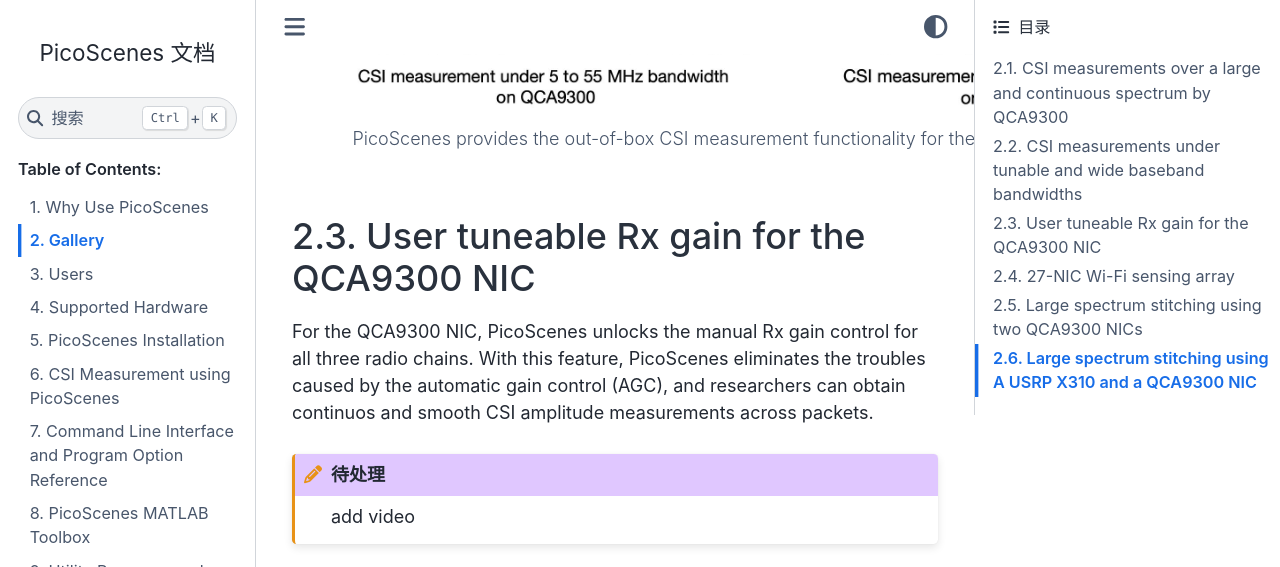
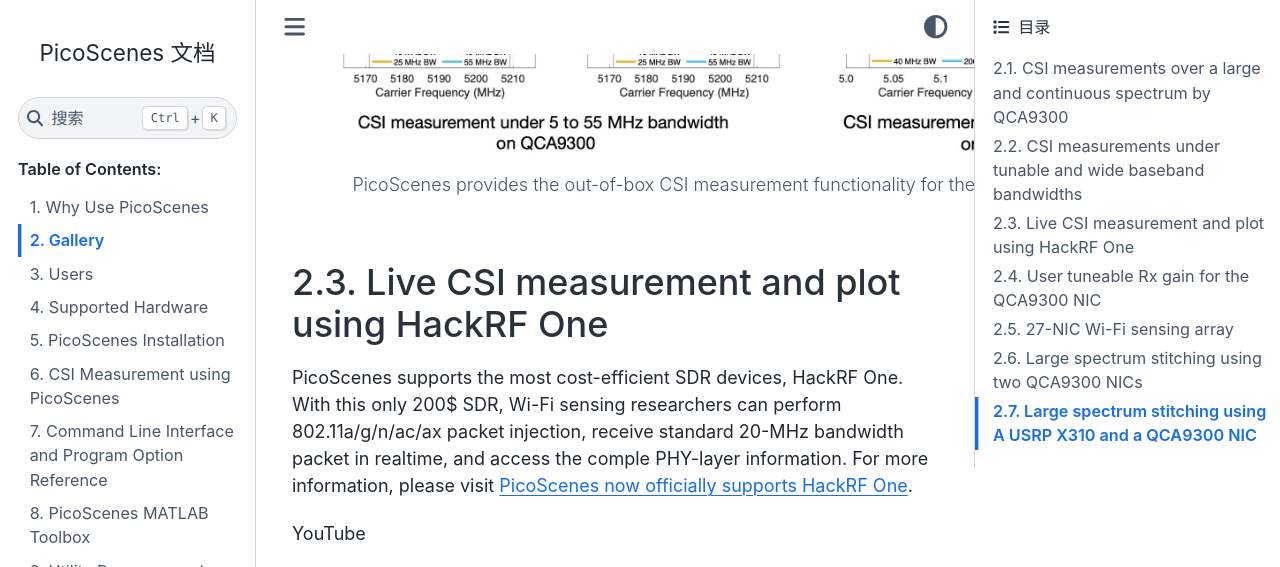
Before and after one commit to wifisensing/PicoScenes-Manual, a Sphinx documentation site: the page built from source/gallery.rst, in a window 1280 px wide and 1400 px high, scrolled down 1723 px. Shown: the top 567 px of the window. Built offline with Sphinx 7.4.7 and the Sphinx Book theme 1.1.4, drawn with Linux system fonts in a browser that asks for light colours; some of the changed text lies outside the part shown; grey boxes are pictures that could not be loaded.

Commit message:
add hackrf one demo

```diff
--- a/source/gallery.rst
+++ b/source/gallery.rst
@@ -1,6 +1,7 @@
 Gallery
 ===================
 
+This pages shows some of most highlighted features of PicoScenes.
 
 CSI measurements over a large and continuous spectrum by QCA9300
 -------------------------------------------------------------------------------
@@ -30,6 +31,24 @@
    :align: center
 
    PicoScenes provides the out-of-box CSI measurement functionality for the tunable and wide bandwidths.
+
+Live CSI measurement and plot using HackRF One
+-------------------------------------------------
+
+PicoScenes supports the most cost-efficient SDR devices, HackRF One. With this only 200$ SDR, Wi-Fi sensing researchers can perform 802.11a/g/n/ac/ax packet injection, receive standard 20-MHz bandwidth packet in realtime, and access the comple PHY-layer information. For more information, please visit `PicoScenes now officially supports HackRF One <https://zpj.io/picoscenes-supports-hackrf/>`_.
+
+
+YouTube
+
+.. raw:: html
+
+   <iframe width="560" height="315" src="https://www.youtube.com/watch?v=L4OCDkU7Fnk" title="YouTube video player" frameborder="0" allow="accelerometer; autoplay; clipboard-write; encrypted-media; gyroscope; picture-in-picture" allowfullscreen></iframe>
+
+bilibili
+
+.. raw:: html
+
+   <iframe src="//player.bilibili.com/player.html?aid=383047528&amp;bvid=BV17Z4y127Jx&amp;cid=570756427&amp;page=1" scrolling="no" border="0" framespacing="0" allowfullscreen="true" style="width: 100%; height: 500px; max-width: 100%; align:center; padding:20px 0;" frameborder="no"> </iframe>
 
 
 User tuneable Rx gain for the QCA9300 NIC
```
